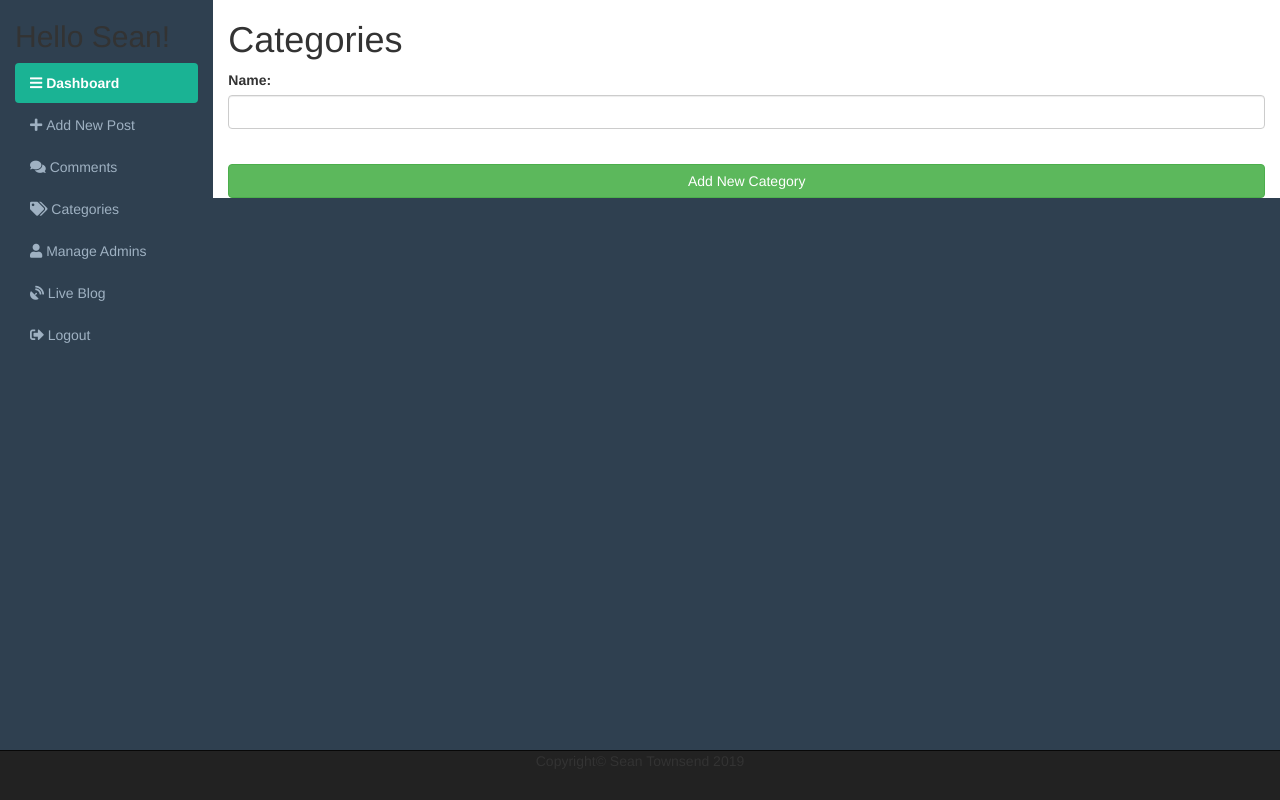
After one commit to SeanE630/Blog_CMS, a PHP site: page /categories.php in a window 1280 px wide. The commit adds this page. Run offline with PHP 8.4, Linux system fonts and the light colour scheme; some libraries are stand-ins or nearby versions.

Commit message:
created categories page. refactored code to modularize sections. added mysql database connectivity file

```diff
--- a/dashboard.php
+++ b/admin/categories.php
@@ -1,3 +1,4 @@
+<?php require_once("../config/db.php"); ?>
 <!DOCTYPE html>
 <html lang="en">
 <head>
@@ -9,7 +10,7 @@
     <link rel="stylesheet" href="https://use.fontawesome.com/releases/v5.6.0/css/all.css" integrity="sha384-aOkxzJ5uQz7WBObEZcHvV5JvRW3TUc2rNPA7pe3AwnsUohiw1Vj2Rgx2KSOkF5+h"
         crossorigin="anonymous">
         <!-- CSS -->
-    <link rel="stylesheet" href="css/adminStyles.css ">
+    <link rel="stylesheet" href="../css/adminStyles.css ">
     <!-- jQuery library -->
     <script src="https://ajax.googleapis.com/ajax/libs/jquery/3.3.1/jquery.min.js"></script>
 
@@ -23,20 +24,35 @@
             <div class="col-sm-2">
                 <h2>Hello Sean!</h2>
                 <ul id="side_menu" class="nav nav-pills nav-stacked">
-                    <li class="active"><a href="Dashboard.php"><span class="fas fa-bars"></span>&nbsp;Dashboard</a></li>
+                    <li class="active"><a href="dashboard.php"><span class="fas fa-bars"></span>&nbsp;Dashboard</a></li>
                     <li><a href="#"><span class="fas fa-plus"></span>&nbsp;Add New Post</a></li>
                     <li><a href="#"><span class="fas fa-comments"></span>&nbsp;Comments</a></li>
-                    <li><a href="#"><span class="fas fa-tags"></span>&nbsp;Categories</a></li>
+                    <li><a href="categories.php"><span class="fas fa-tags"></span>&nbsp;Categories</a></li>
                     <li><a href="#"><span class="fas fa-user"></span>&nbsp;Manage Admins</a></li>
                     <li><a href="#"><span class="fas fa-satellite-dish"></span>&nbsp;Live Blog</a></li>
                     <li><a href="#"><span class="fas fa-sign-out-alt"></span>&nbsp;Logout</a></li>
                 </ul>
              </div> <!--End of Sidebar -->
             <div class="col-sm-10">
-                <h1>Admin Dashboard</h1>
-                <p>ard dummy text ever since the 1500s, when an unknown printer took a galley of type and scrambled it to make a type specimen book. It has survived not only five centuries, but also the leap into electronic typesetting, remaining essentially unchanged. It was popularised in the 1960s with the release of Letraset sheets containing L</p>
+                <h1>Categories</h1>
+               <div>
+                   <form action="Categories.php" method="post">
+                       <fieldset>
+                           <div class="form-group">
+                               <label for="categoryname">Name:</label>
+                               <input type="text" name="category" id="categoryname" class="form-control">
+                           </div>
+                           <br>
+                           <input type="Submit" class="btn btn-success btn-block" value="Add New Category">
+                       </fieldset>
+                   </form>
+               </div>
             </div> <!--End of Main Area -->
         </div> <!--End Row -->
     </div> <!--End Container Fluid -->
+    <div class="padding-65"></div>
+    <div class="navbar navbar-inverse navbar-fixed-bottom">
+        <p class="text-center footer">Copyright&copy; Sean Townsend 2019</p>
+    </div> <!--End Footer -->
 </body>
 </html>
--- /dev/null
+++ b/admin/includes/footer.php
@@ -0,0 +1,4 @@
+<div class="padding-65"></div>
+    <div class="navbar navbar-inverse navbar-fixed-bottom">
+        <p class="text-center footer">Copyright&copy; Sean Townsend 2019</p>
+    </div> <!--End Footer -->
--- /dev/null
+++ b/config/db.php
@@ -0,0 +1,4 @@
+<?php
+    $connection = mysqli_connect('localhost','root','','cms_blog');
+
+?>
```
Also changed, not shown: admin/dashboard.php (added, +22 -0 lines), admin/includes/header.php (added, +17 -0 lines), admin/includes/sidebar.php (added, +12 -0 lines).
